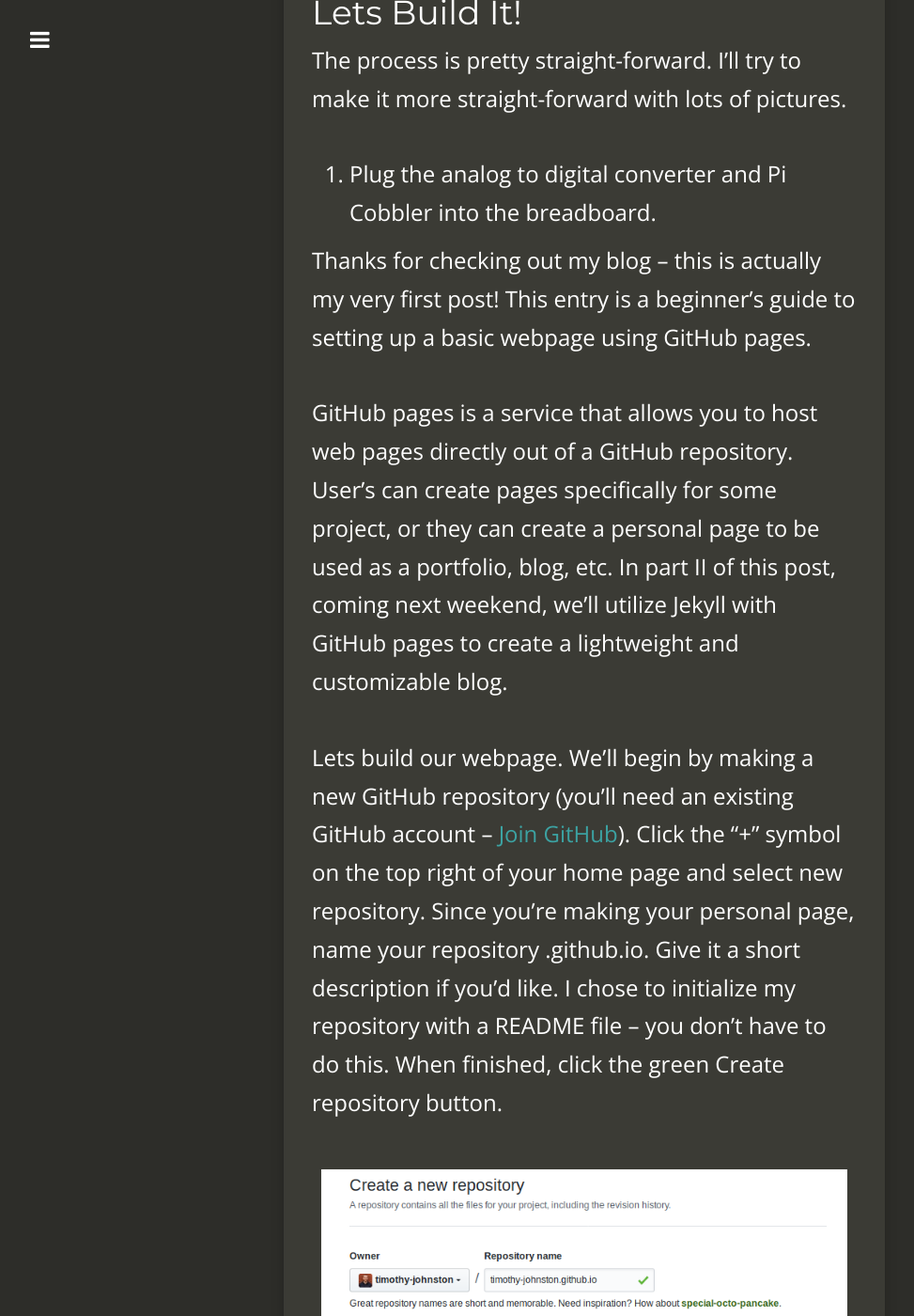
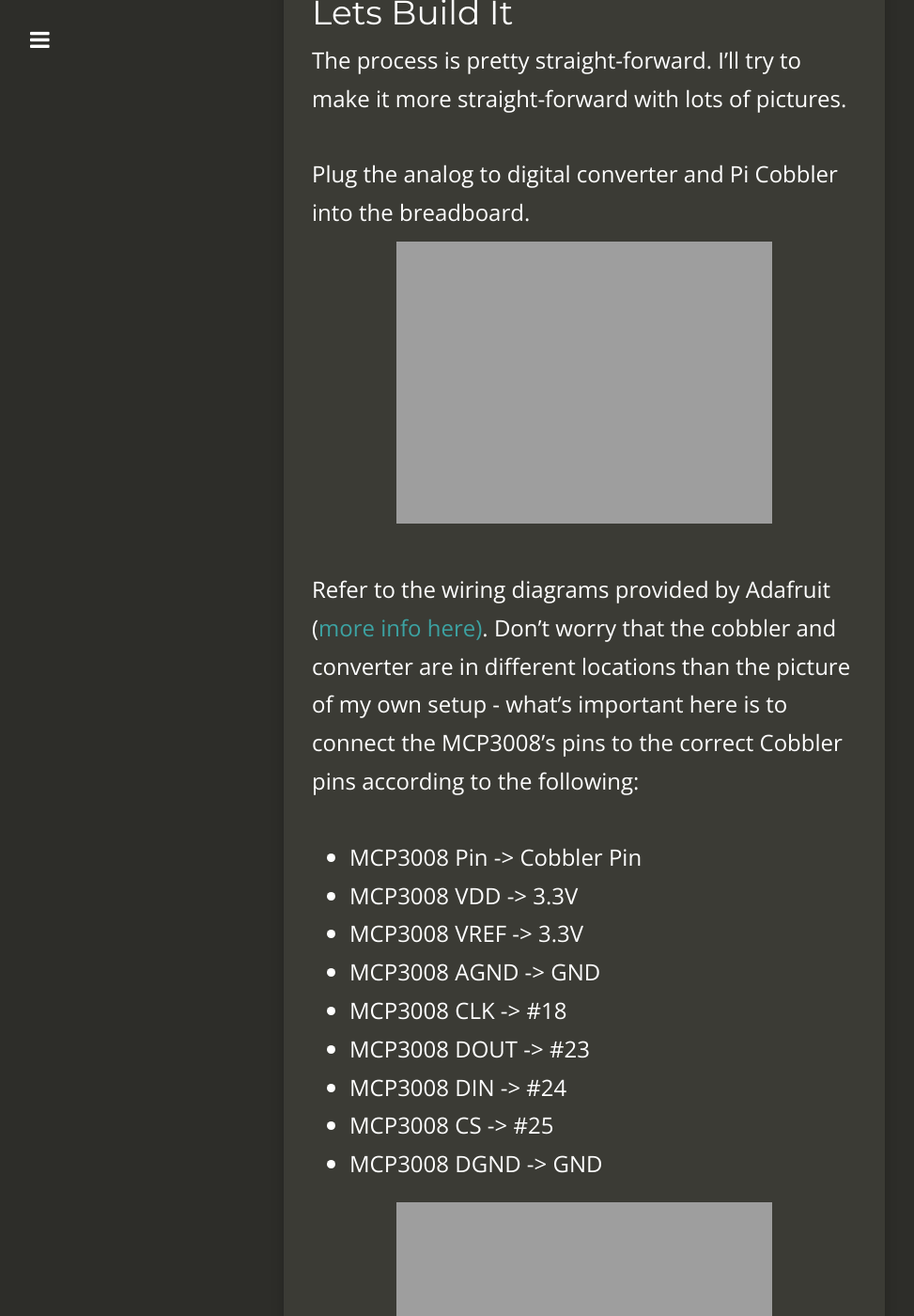
Before and after one commit to timothy-johnston/timothy-johnston.github.io, a Jekyll site: the page built from _posts/2018-07-17-how-i-built-a-cat-detecting-twitter-bot.markdown, in a window 1280 px wide and 1400 px high, scrolled down 2845 px. Shown: the whole window at 94% size, without its empty margins (18-991 px from the left). Built offline with Jekyll 4.4.1, drawn with Linux system fonts in a browser that asks for light colours; nearby versions of some CDN libraries; comment, search, counter and statistics services are not loaded; some of the changed text lies outside the part shown.

Commit message:
finished writing, need to add some pictures

```diff
--- a/_posts/2018-07-17-how-i-built-a-cat-detecting-twitter-bot.markdown
+++ b/_posts/2018-07-17-how-i-built-a-cat-detecting-twitter-bot.markdown
@@ -31,105 +31,43 @@
 
 In terms of software, I used Python 2.7.3, Tweepy, and the Adafruit_MCP3008 library.
 
-## Lets Build It!
+## Lets Build It
 The process is pretty straight-forward. I'll try to make it more straight-forward with lots of pictures.
 
-1. Plug the analog to digital converter and Pi Cobbler into the breadboard.
+Plug the analog to digital converter and Pi Cobbler into the breadboard.
+![Converter and Cobbler]({{ "/assets/build TC 1.JPG" | absolute_url }})
+
+Refer to the wiring diagrams provided by Adafruit ([more info here)][adafruit-page]. Don't worry that the cobbler and converter are in different locations than the picture of my own setup - what's important here is to connect the MCP3008's pins to the correct Cobbler pins according to the following:
+* MCP3008 Pin -> Cobbler Pin
+* MCP3008 VDD -> 3.3V
+* MCP3008 VREF -> 3.3V
+* MCP3008 AGND -> GND
+* MCP3008 CLK -> #18
+* MCP3008 DOUT -> #23
+* MCP3008 DIN -> #24
+* MCP3008 CS -> #25
+* MCP3008 DGND -> GND
+
+![Connect pins]({{ "/assets/build TC 2.JPG" | absolute_url }})
+
+Here is the only tricky part. Connect the FSR and the 10k Ohm resistor to the breadboard. See the picture below:  The FSR goes in a free location on the breadboard. Use a jumper wire to connect one of the FSR leads to Channel 0 on the MCP3008. Then use the 10k Ohm resistor to connect that same location to the ground on the opposite side of the breadboard. Finally, use a jumper wire to connect the 2nd FSR lead to the power rail on the FSR's side of the breadboard.
+
+![Connect FSR]({{ "/assets/build TC 6.JPG" | absolute_url }})
+
+Smooth sailing from here on out. Connect the breadboard to the Pi using the ribbon cable.
+
+![Connect FSR]({{ "/assets/build TC 3.JPG" | absolute_url }})
+
+Finally, connect the Pi Cam to the Pi. I didn't take a picture of this part, but a quick Google search will give you lots of guides on that.
 
 
+## Lets Use It
+At this point, if you've been building your own, you've got a working force sensor. What you do with it now is up to you! Head to the [project on GitHub][github-page] to check out my source code to read in values from the FSR, implement logic based on those readings, and interface with Twitter. Feel free to fork, offer suggestions, and/or do your own thing with it.
 
+Thanks for reading!
+![Me with cat]({{ "/assets/build TC 0.JPG" | absolute_url }})
 
-
-
-
-
-
-
-
-
-
-
-
-
-
-
-
-
-
-
-
-Thanks for checking out my blog – this is actually my very first post! This entry is a beginner’s guide to setting up a basic webpage using GitHub pages.
-
-GitHub pages is a service that allows you to host web pages directly out of a GitHub repository. User’s can create pages specifically for some project, or they can create a personal page to be used as a portfolio, blog, etc. In part II of this post, coming next weekend, we’ll utilize Jekyll with GitHub pages to create a lightweight and customizable blog.
-
-Lets build our webpage. We’ll begin by making a new GitHub repository (you’ll need an existing GitHub account – [Join GitHub][join-github]). Click the “+” symbol on the top right of your home page and select new repository. Since you’re making your personal page, name your repository <yourUsername>.github.io. Give it a short description if you’d like. I chose to initialize my repository with a README file – you don’t have to do this. When finished, click the green Create repository button.
-
-![Make new repository]({{ "/assets/makeNewRepository.png" | absolute_url }})
-
-Next, clone your newly-created repository to your local machine. Click the green Clone or download button on the right side of the page, and then click the clipboard icon to the right of the URL in the dropdown.
-
-![Clone repository]({{ "/assets/cloneRepository.png" | absolute_url }})
-
-Now the real fun begins! Lets head to the terminal. Enter the command git clone {{"<"}} the URL you just copied>.
-
-![Enter clone command]({{ "/assets/enterCloneCommand.png" | abosolute_url }})
-
-You’ll see some terminal output before you’re prompted to enter another command. Go ahead and cd itno the the directory that was created and enter the command git remote -v to confirm your remote repository was established as expected. You should see two lines of output that look something like this:
-
-![Verify remote]({{ "/assets/verifyRemote.png" | absolute_url }})
-
-Your repository is all set up! Now, lets put some content on your page. Fire up a new file named index.html in your text editor of choice and add some HTML. You can start as simple as typing “Hello world!”, or you can follow my basic example using this HTML and CSS:
-
-{% highlight html %}
-<!DOCTYPE html>
-<html>
-<head>
-    <link rel="stylesheet" href="myPage.css">
-</head>
-
-<body>
-    <h1>Hello world!</h1>
-    <h2>Welcome to my page!</h2>
-    <span>
-        <p>Enjoy this comic:</p>
-        <img src="https://imgs.xkcd.com/comics/cat_proximity.png" alt="xkcd comic">
-    </span>
-</body>
-{% endhighlight %}
-
-{% highlight css %}
-h1 {
-    color: #4286f4;
-}
-
-h2 {
-    color: #f42929;
-}
-
-span {
-    display:inline-block;
-}
-
-p {
-    text-align:center;
-}
-{% endhighlight %}
-
-Now that you’ve got some content put together, push it to GitHub. Enter the following commands:
-
-    - git add -A
-    - git commit -m “added index.html”
-    - git push -u origin master
-
-Navigate to https://{{"<"}} yourUsername>.github.io. You’ll see that your changes are live. Congrats, you now have your own webpage! If you used the code snippets above, it will look like this:
-
-![Example page]({{ "/assets/webpageExample.png" | absolute_url }})
-
-While the xkcd comic used in our example is funny (and scientifically accurate - I speak from experience), you're ready to customize your page and add in some of your own awesome content. New to web development and nervous about HTML and CSS? There aren't many better places to start than [freeCodeCamp][freecodecamp]. Good luck, and, most importantly, have fun!
-
-Check back soon for Part II: Use Jekyll & GitHub Pages to Make a Blog
-
-
-[join-github]: https://github.com/join
-[freecodecamp]: https://www.freecodecamp.org/
+[thirsty-cat]: https://twitter.com/TheThirstyCat
 [fsr-guide]: https://acaird.github.io/computers/2015/01/07/raspberry-pi-fsr
+[adafruit-page]: https://learn.adafruit.com/reading-a-analog-in-and-controlling-audio-volume-with-the-raspberry-pi/connecting-the-cobbler-to-a-mcp3008
+[github-page]: https://github.com/timothy-johnston/ThirstyCat/blob/master/scratchinCat.py
```
Also changed, not shown: 5 other files.
